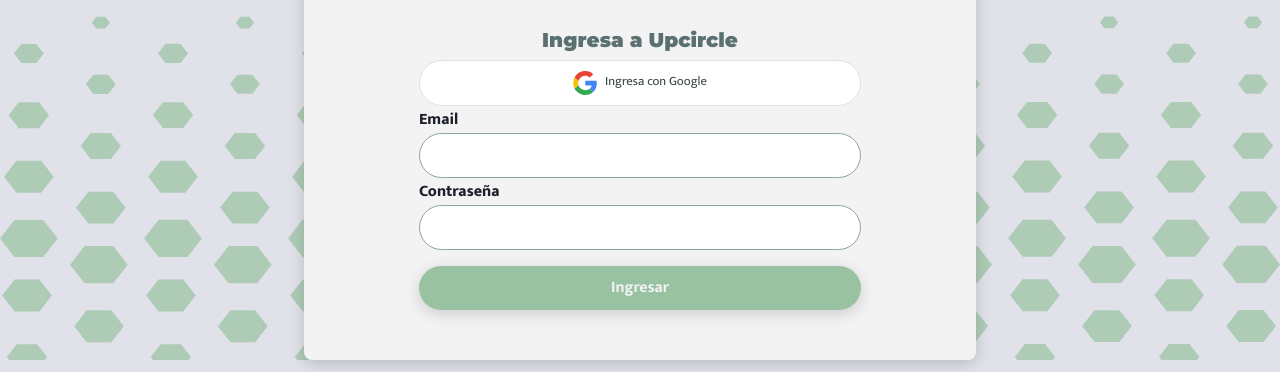
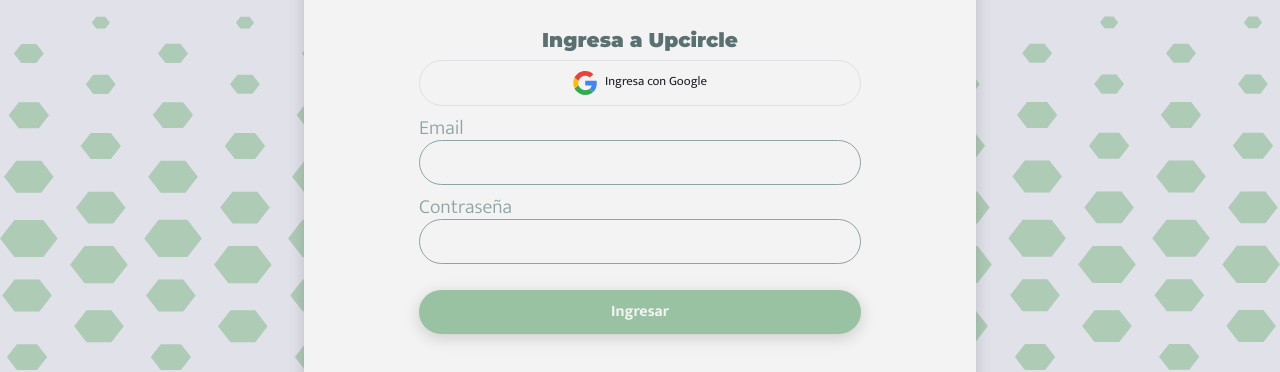
Before and after one commit to No-Country/c11-19-m-javareact, a React (Vite) app in the folder frontend/: page /login in a window 1280 px wide. Shown: the part 164-536 px from the top of the page. Built offline with nearby package versions, Linux system fonts and the light colour scheme; no server answers.

Commit message:
fix: form styles

```diff
--- a/frontend/src/components/BotonGoogle.jsx
+++ b/frontend/src/components/BotonGoogle.jsx
@@ -3,9 +3,9 @@
 import GoogleIcon from './icons/GoogleIcon'
 
 const Button = styled.button`
-  background: #fff;
+  background: var(--white);
   font-size: 0.8em;
-  color: #374444;
+  color: var(--grey-4);
   border: 1px solid #e0e0e5;
   border-radius: 30px;
   padding: 10px;
@@ -14,6 +14,7 @@
   justify-content: center;
   gap: 0.5rem;
   width: 16.5rem;
+  margin-bottom: 5px;
   & svg {
     width: 24px;
   }
@@ -27,6 +28,7 @@
   }
   @media screen and (min-width: 769px) {
     width: 27.625rem;
+    margin-bottom: 10px;
   }
 `
 
--- a/frontend/src/components/Input.jsx
+++ b/frontend/src/components/Input.jsx
@@ -4,6 +4,12 @@
 
 const LabelStyled = styled.label`
   text-align: left;
+  color: var(--gray-2);
+  font: var(--paragraph-l);
+  font-size: 16px;
+  @media screen and (min-width: 769px) {
+    font-size: 20px;
+  }
 `
 
 const InputStyled = styled.input`
@@ -11,14 +17,19 @@
   border: 0.5px solid var(--gray-2);
   border-radius: 30px;
   position: relative;
-  background: #fff;
+  background: var(--white);
   width: 16.5rem;
+  margin-bottom: 5px;
   @media screen and (min-width: 769px) {
     width: 27.625rem;
+    margin-bottom: 10px;
   }
 `
 const ErrorStyled = styled.p`
+  text-align: center;
   color: red;
+  font-size: 12px;
+  margin-top: -8px ;
 `
 
 const Input = ({ label, type, value, name, onChange, placeHolder }) => {
--- a/frontend/src/components/register-modal/UserRolSelector.jsx
+++ b/frontend/src/components/register-modal/UserRolSelector.jsx
@@ -57,13 +57,14 @@
         <RadioButtonContainer>
           <EcoProviderText>Los ecoproveedores son empresas comprometidas con el cuidado del medioambiente, que publican sus materiales de desecho industrial, para que sean reutilizados por diseñadores, artistas y pequeños emprendedores con el fin de fomentar la economía circular.</EcoProviderText>
           <RadioButtonLabel>
+            <input type='radio' name='userType' value='ecoproveedor' checked={form.userType === 'ecoproveedor'} onChange={handleOnChange} />
+            Soy EcoProveedor
+          </RadioButtonLabel>
+          <EcoCreatorText>Los ecocreadores les dan una segunda oportunidad a objetos que otros consideran basura. Son verdaderos artistas, que utilizan su creatividad para convertir materiales de desecho en algo hermoso y útil.</EcoCreatorText>
+
+          <RadioButtonLabel>
             <input type='radio' name='userType' value='ecocreador' checked={form.userType === 'ecocreador'} onChange={handleOnChange} />
             Soy EcoCreador
-          </RadioButtonLabel>
-          <EcoCreatorText>Los ecocreadores les dan una segunda oportunidad a objetos que otros consideran basura. Son verdaderos artistas, que utilizan su creatividad para convertir materiales de desecho en algo hermoso y útil.</EcoCreatorText>
-          <RadioButtonLabel>
-            <input type='radio' name='userType' value='ecoproveedor' checked={form.userType === 'ecoproveedor'} onChange={handleOnChange} />
-            Soy EcoProveedor
           </RadioButtonLabel>
         </RadioButtonContainer>
         {form.error && <ErrorMessage>{form.error}</ErrorMessage>}
```
